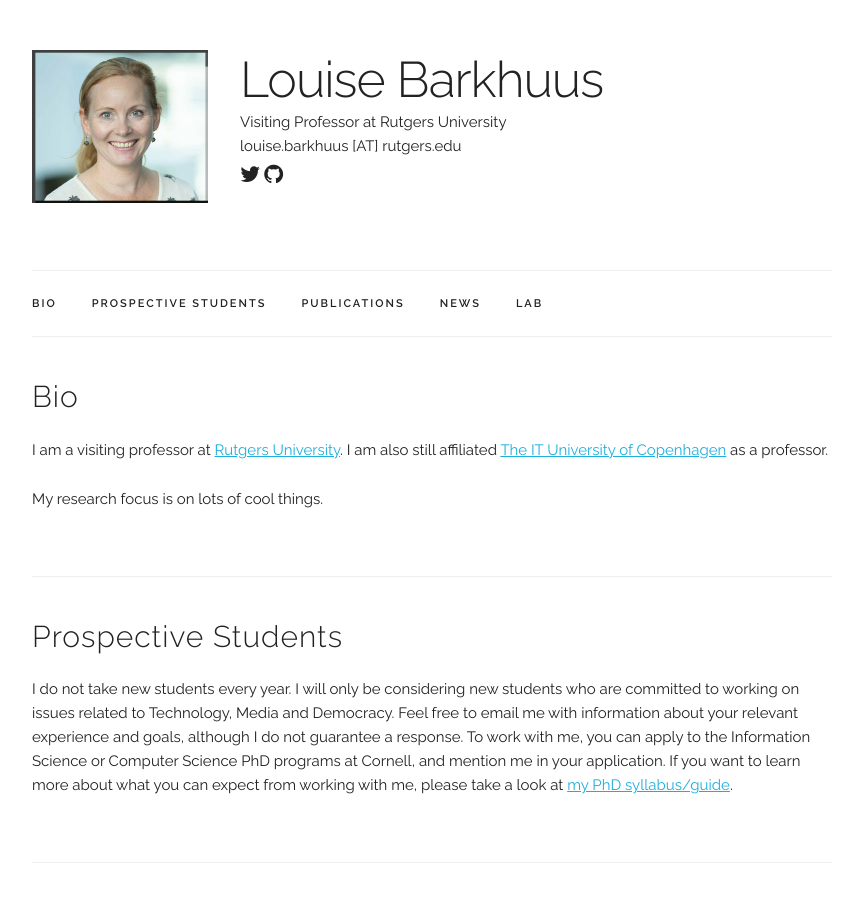
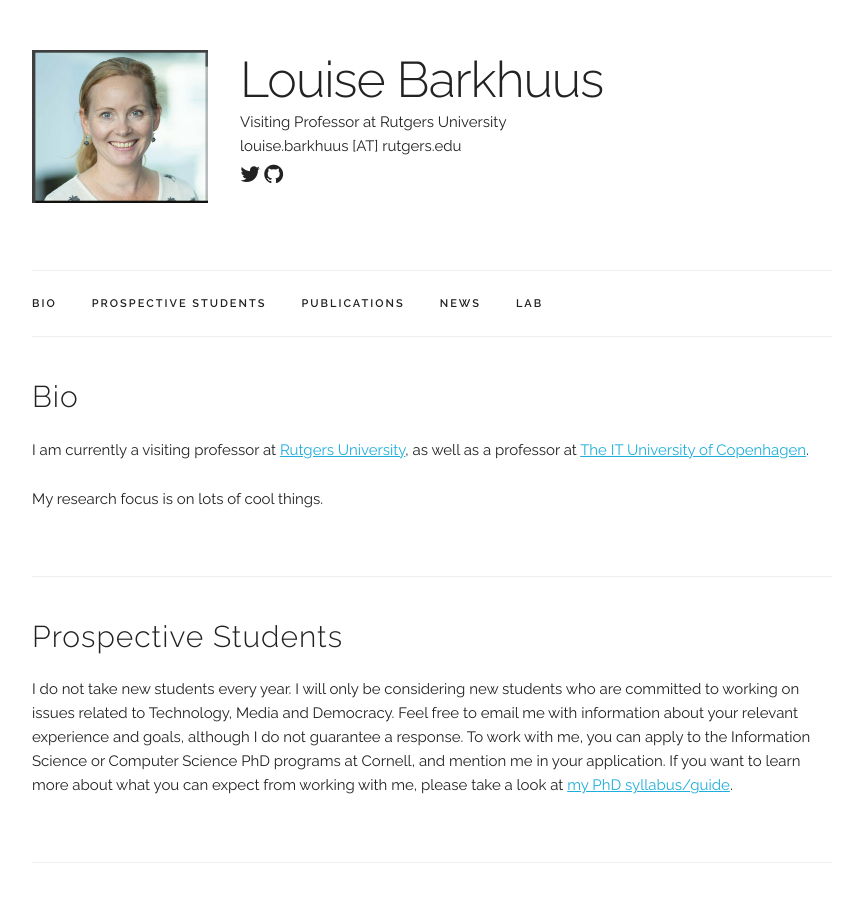
Before and after one commit to barkhuus/barkhuus.github.io, a Jekyll site: the page built from index.html, in a window 1280 px wide and 900 px high. Shown: the whole window, without its empty margins (208-1071 px from the left). Built offline with Jekyll 4.4.1, drawn with Linux system fonts in a browser that asks for light colours.

Commit message:
Update index.html

```diff
--- a/index.html
+++ b/index.html
@@ -9,7 +9,7 @@
   <a href="" target="_blank"></a>
 
   <p>
-  I am a visiting professor at <a href="http://rutgers.edu" target="_blank">Rutgers University</a>. I am also still affiliated <a href="http://www.itu.dk/" target="_blank">The IT University of Copenhagen</a> as a professor.
+  I am currently a visiting professor at <a href="http://rutgers.edu" target="_blank">Rutgers University</a>, as well as a professor at <a href="http://www.itu.dk/" target="_blank">The IT University of Copenhagen</a>.
   </p>
 
   <p>
```
